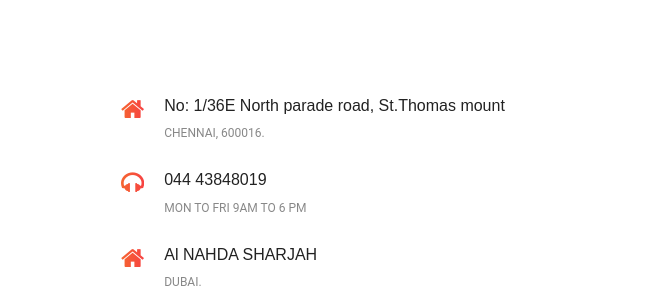
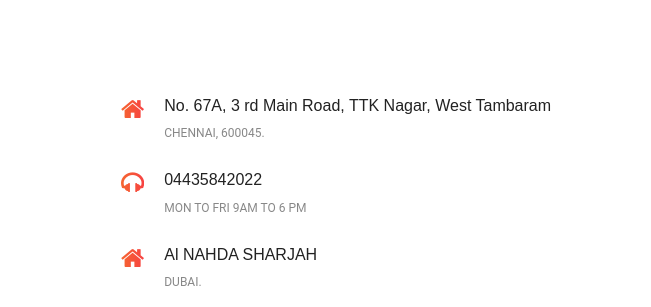
Before and after one commit to Joelalive/Vcidex-Solution, a plain HTML site: page contact.html in a window 1280 px wide. Shown: the part 449-756 px from the top of the page, 629-1280 px from the left. Drawn offline with Linux system fonts and the light colour scheme.

Commit message:
Address update

```diff
--- a/contact.html
+++ b/contact.html
@@ -131,8 +131,8 @@
                             <i class="fa fa-home"></i>
                         </div>
                         <div class="info-desc">
-                            <h5>No: 1/36E North parade road, St.Thomas mount </h5>
-                            <p> Chennai, 600016.</p>
+                            <h5>No. 67A, 3 rd Main Road, TTK Nagar, West Tambaram</h5>
+                            <p> Chennai, 600045.</p>
                         </div>
                     </div>
                     <div class="single-info d-flex">
@@ -140,7 +140,7 @@
                             <i class="fa fa-headphones"></i>
                         </div>
                         <div class="info-desc">
-							<h5>  044 43848019</h5>
+							<h5>  04435842022</h5>
                             <p>Mon to Fri 9am to 6 pm</p>
                         </div>
                     </div>
```
